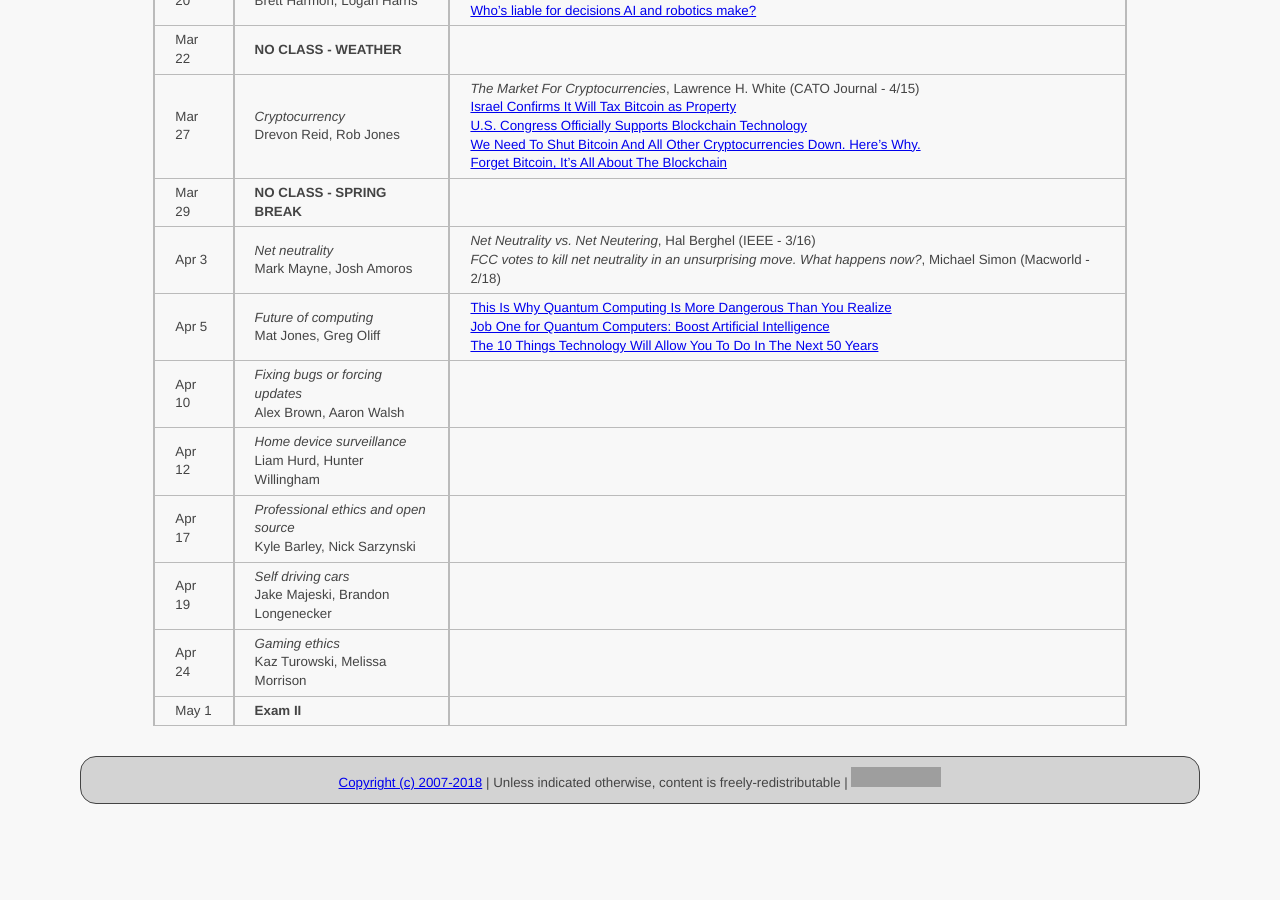
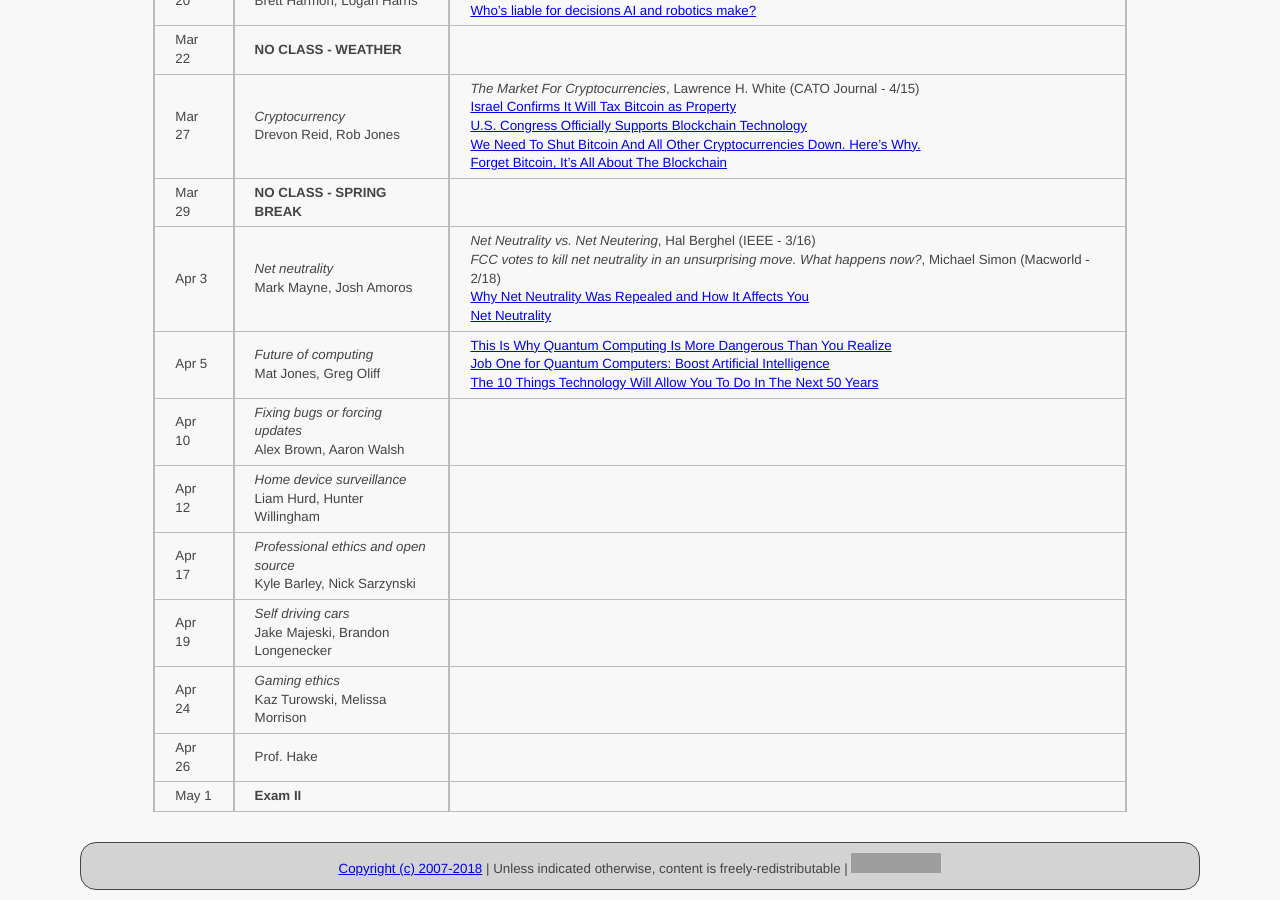
Before and after one commit to ycpcs/cs456-spring2018, a Jekyll site: the page built from schedule/index.md, in a window 1280 px wide and 900 px high, scrolled down 1307 px. Built offline with Jekyll 4.4.1, drawn with Linux system fonts in a browser that asks for light colours; before the commit the page ends 2121 px from its top, so only the background shows below that; grey boxes are pictures that could not be loaded.

Commit message:
update net neutrality articles
update net neutrality articles

```diff
--- a/schedule/index.md
+++ b/schedule/index.md
@@ -33,13 +33,14 @@ All reading materials can be accessed via [Schmidt Library](http://library.ycp.e
 > Mar 22  | **NO CLASS - WEATHER** | |
 > Mar 27  | *Cryptocurrency* <br /> Drevon Reid, Rob Jones | *The Market For Cryptocurrencies*, Lawrence H. White (CATO Journal - 4/15) <br /> [Israel Confirms It Will Tax Bitcoin as Property](https://www.coindesk.com/israel-confirms-will-tax-bitcoin-property/) <br /> [U.S. Congress Officially Supports Blockchain Technology](https://www.astralcrypto.com/2018/03/19/u-s-congress-officially-supports-blockchain-technology/) <br /> [We Need To Shut Bitcoin And All Other Cryptocurrencies Down. Here's Why.](https://www.forbes.com/sites/jasonbloomberg/2018/03/10/we-need-to-shut-bitcoin-and-all-other-cryptocurrencies-down-heres-why/#2db8cba41bca) <br /> [Forget Bitcoin, It's All About The Blockchain](https://www.forbes.com/sites/jamiemoy/2018/02/22/forget-bitcoin-its-all-about-the-blockchain/#6e4985b75f6b) |
 > Mar 29  | **NO CLASS - SPRING BREAK** | |
-> Apr 3   | *Net neutrality* <br /> Mark Mayne, Josh Amoros | *Net Neutrality vs. Net Neutering*, Hal Berghel (IEEE - 3/16) <br /> *FCC votes to kill net neutrality in an unsurprising move. What happens now?*, Michael Simon (Macworld - 2/18)  |
+> Apr 3   | *Net neutrality* <br /> Mark Mayne, Josh Amoros | *Net Neutrality vs. Net Neutering*, Hal Berghel (IEEE - 3/16) <br /> *FCC votes to kill net neutrality in an unsurprising move. What happens now?*, Michael Simon (Macworld - 2/18) <br /> [Why Net Neutrality Was Repealed and How It Affects You](Why Net Neutrality Was Repealed and How It Affects You) <br /> [Net Neutrality](https://www.usnews.com/topics/subjects/net_neutrality)  |
 > Apr 5   | *Future of computing* <br /> Mat Jones, Greg Oliff | [This Is Why Quantum Computing Is More Dangerous Than You Realize](https://www.forbes.com/sites/jasonbloomberg/2017/08/11/this-is-why-quantum-computing-is-more-dangerous-than-you-realize/#4c4035b43bab) <br /> [Job One for Quantum Computers: Boost Artificial Intelligence](https://www.quantamagazine.org/job-one-for-quantum-computers-boost-artificial-intelligence-20180129/) <br /> [The 10 Things Technology Will Allow You To Do In The Next 50 Years](https://www.elitedaily.com/news/technology/the-10-things-technology-will-allow-you-to-do-in-the-next-50-years)|
 > Apr 10  | *Fixing bugs or forcing updates* <br /> Alex Brown, Aaron Walsh | |
 > Apr 12  | *Home device surveillance* <br /> Liam Hurd, Hunter Willingham | |
 > Apr 17  | *Professional ethics and open source* <br /> Kyle Barley, Nick Sarzynski | |
 > Apr 19  | *Self driving cars* <br /> Jake Majeski, Brandon Longenecker | |
 > Apr 24  | *Gaming ethics* <br /> Kaz Turowski, Melissa Morrison | |
+> Apr 26  | Prof. Hake | |
 > May 1   | **Exam II** | |
 
 
```
